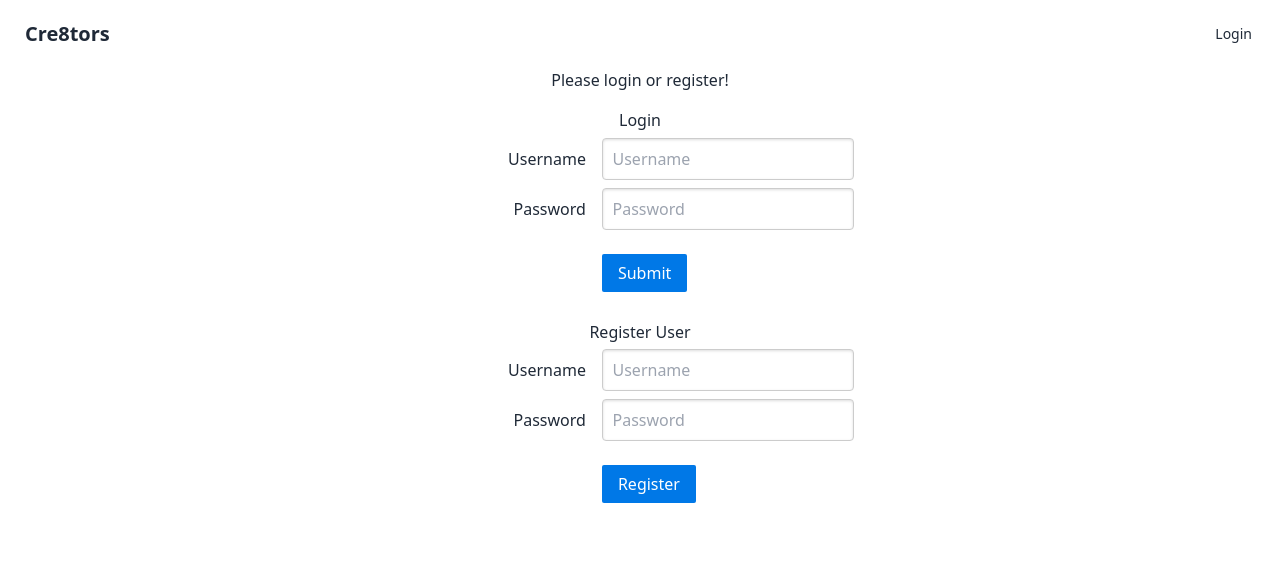
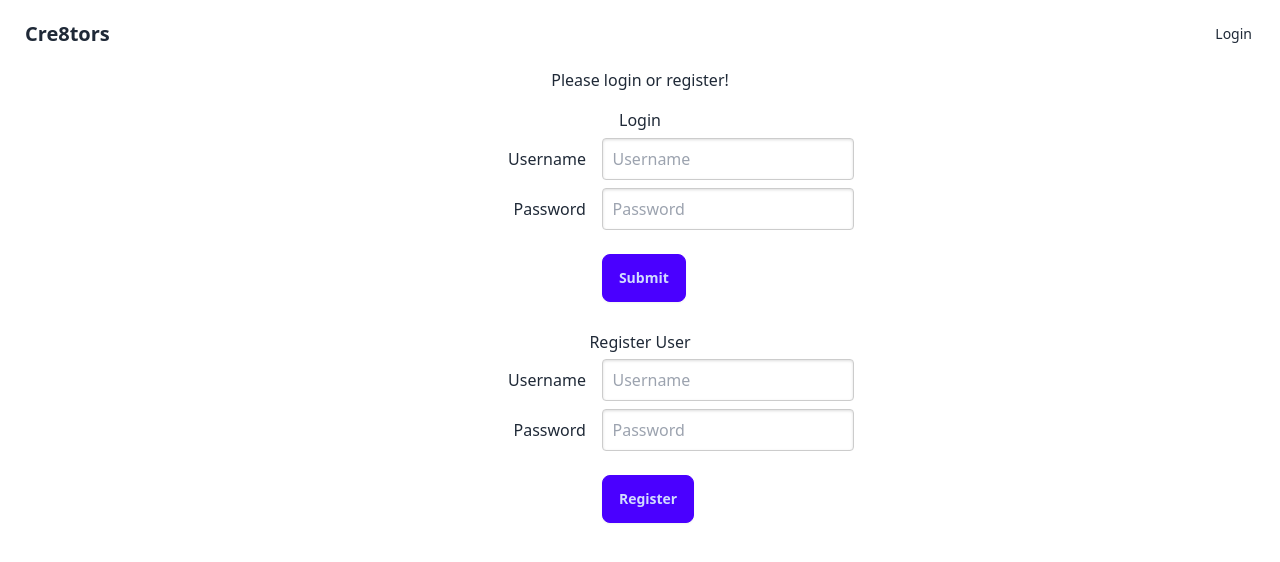
Before and after one commit to srcJin/cre8ors, a Vue app: page /login in a window 1280 px wide. Shown: the top 562 px of the page. Built offline with nearby package versions, Linux system fonts and the light colour scheme; no server answers.

Commit message:
add daisy ui to user form

```diff
--- a/client/components/Login/LoginForm.vue
+++ b/client/components/Login/LoginForm.vue
@@ -27,7 +27,7 @@
         <input type="password" v-model.trim="password" id="aligned-password" placeholder="Password" required />
       </div>
       <div class="pure-controls">
-        <button type="submit" class="pure-button pure-button-primary">Submit</button>
+        <button type="submit" class="btn btn-primary">Submit</button>
       </div>
     </fieldset>
   </form>
--- a/client/components/Login/RegisterForm.vue
+++ b/client/components/Login/RegisterForm.vue
@@ -28,7 +28,7 @@
         <input type="password" v-model.trim="password" id="aligned-password" placeholder="Password" required />
       </div>
       <div class="pure-controls">
-        <button type="submit" class="pure-button pure-button-primary">Register</button>
+        <button type="submit" class="btn btn-primary">Register</button>
       </div>
     </fieldset>
   </form>
```
